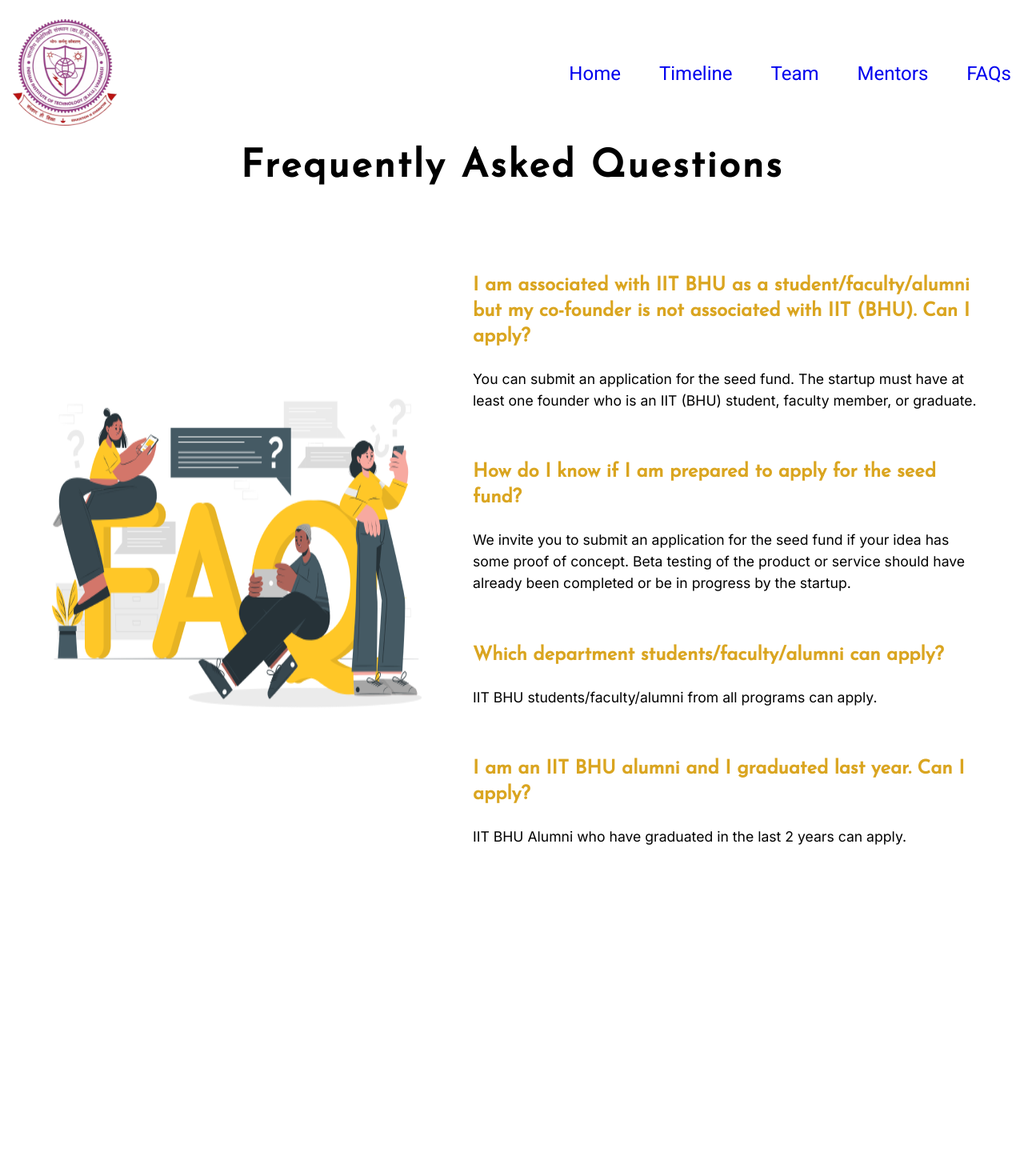
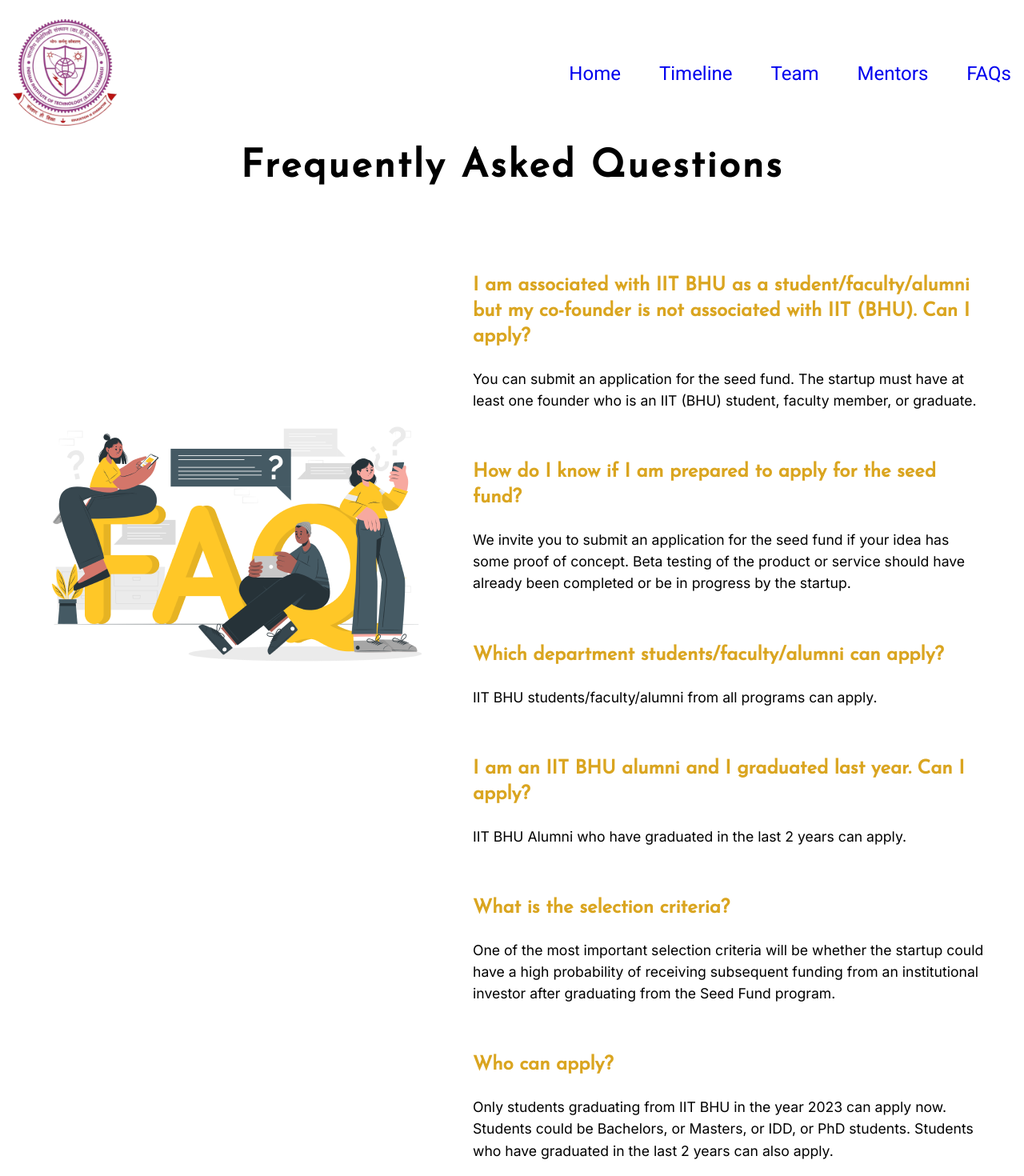
Before and after one commit to bhav-khurana/IIT-BHU-SeedFund, a React (Create React App) app: page /faqs in a window 1280 px wide. Shown: the top 1470 px of the page at 80% size. Before the commit the page ends 1094 px from the top, so only its background shows below. Built offline with nearby package versions, Linux system fonts and the light colour scheme; a web font is replaced by a local one.

Commit message:
Add more FAQs

```diff
--- a/src/Component/FAQs.js
+++ b/src/Component/FAQs.js
@@ -16,6 +16,8 @@
                 <FAQ question={"How do I know if I am prepared to apply for the seed fund?"} answer={"We invite you to submit an application for the seed fund if your idea has some proof of concept. Beta testing of the product or service should have already been completed or be in progress by the startup."} />
                 <FAQ question={"Which department students/faculty/alumni can apply?"} answer={"IIT BHU students/faculty/alumni from all programs can apply."} />
                 <FAQ question={"I am an IIT BHU alumni and I graduated last year. Can I apply?"} answer={"IIT BHU Alumni who have graduated in the last 2 years can apply."} />
+                <FAQ question={"What is the selection criteria?"} answer={"One of the most important selection criteria will be whether the startup could have a high probability of receiving subsequent funding from an institutional investor after graduating from the Seed Fund program."} />
+                <FAQ question={"Who can apply?"} answer={"Only students graduating from IIT BHU in the year 2023 can apply now. Students could be Bachelors, or Masters, or IDD, or PhD students. Students who have graduated in the last 2 years can also apply."} />
             </div>
         </div>
         </>
--- a/src/Css/FAQs.css
+++ b/src/Css/FAQs.css
@@ -9,7 +9,8 @@
 }
 
 .faqsImage {
-    margin: 6em 2em;
+    margin: 10em 2em;
+    height: 60%;
 }
 
 .content {
```
